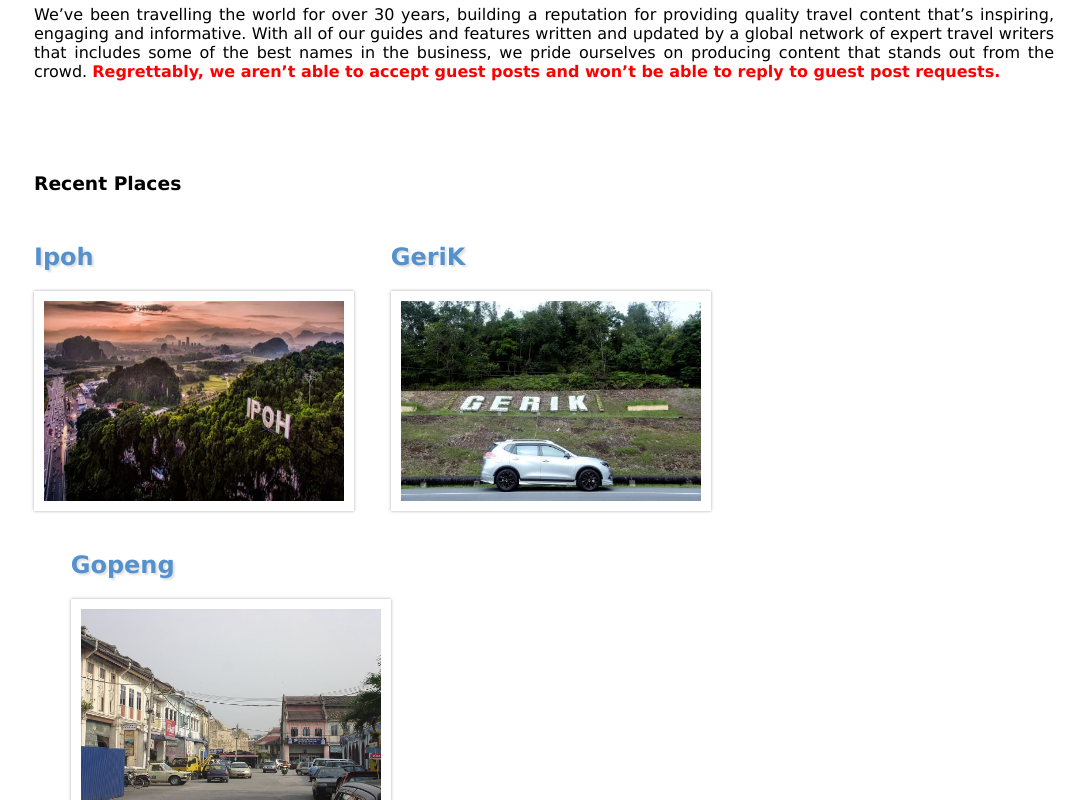
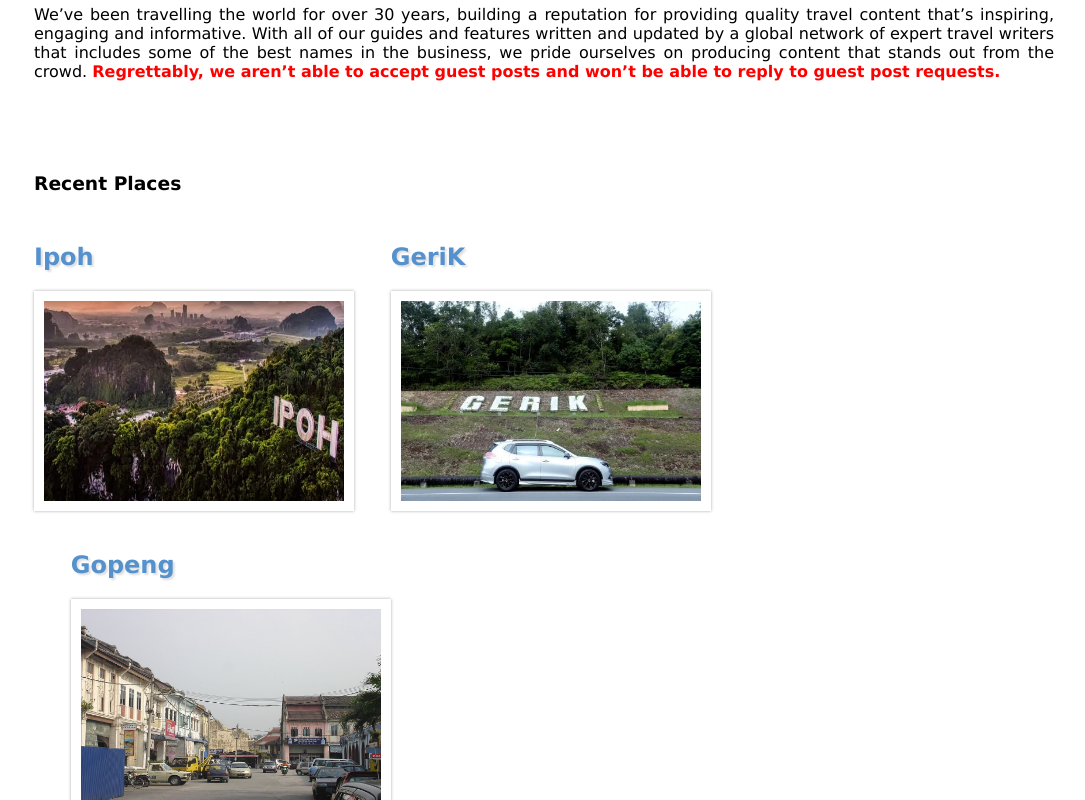
Before and after one commit to kenfoong1997/webProject, a plain HTML site: page about.html in a window 1280 px wide. In both pictures the pointer is over the picture 290 px from the left and 1926 px from the top of the page. Shown: the part 1526-2326 px from the top of the page, without its empty margins (96-1181 px from the left). Drawn offline with Linux system fonts and the light colour scheme.

Commit message:
Update style.css

```diff
--- a/css/style.css
+++ b/css/style.css
@@ -195,6 +195,16 @@ body {
     margin: 8px 0;
   }
 
+  .zoom {
+  transition: transform 1s;
+}
+
+  .zoom:hover {
+  -ms-transform: scale(1.5); /* IE 9 */
+  -webkit-transform: scale(1.5); /* Safari 3-8 */
+  transform: scale(1.5);
+}
+
   .footer{
       text-align: center;
   }
```
